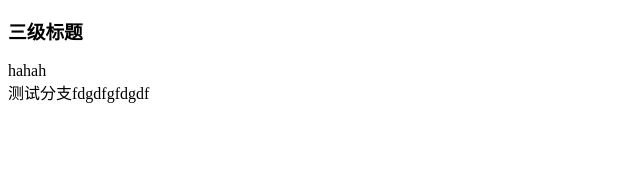
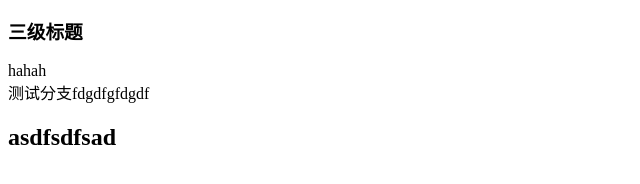
Before and after one commit to zhaozhuodev/work-flow, a website: page index.html in a window 1280 px wide. Shown: the part 298-482 px from the top of the page, without its empty margins (0-640 px from the left). Drawn offline with Linux system fonts and the light colour scheme.

Commit message:
test 修改

```diff
--- a/index.html
+++ b/index.html
@@ -17,6 +17,7 @@
     <h3>三级标题</h3>
     <div>hahah</div>
     测试分支fdgdfgfdgdf
+    <h2>asdfsdfsad</h2>
 
 </body>
 
```
